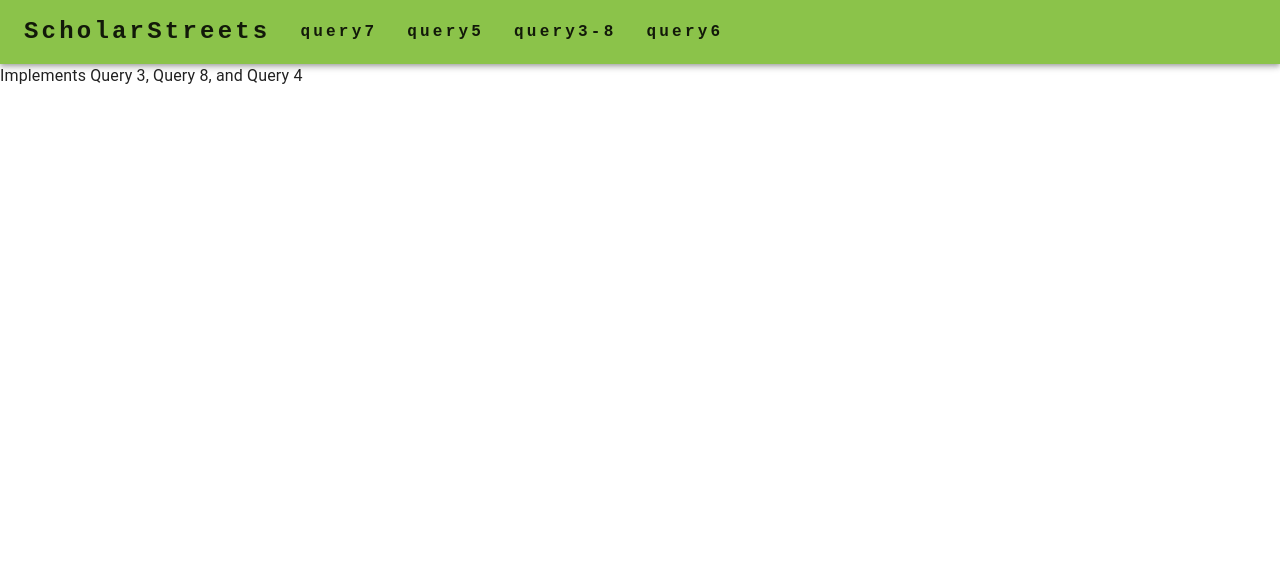
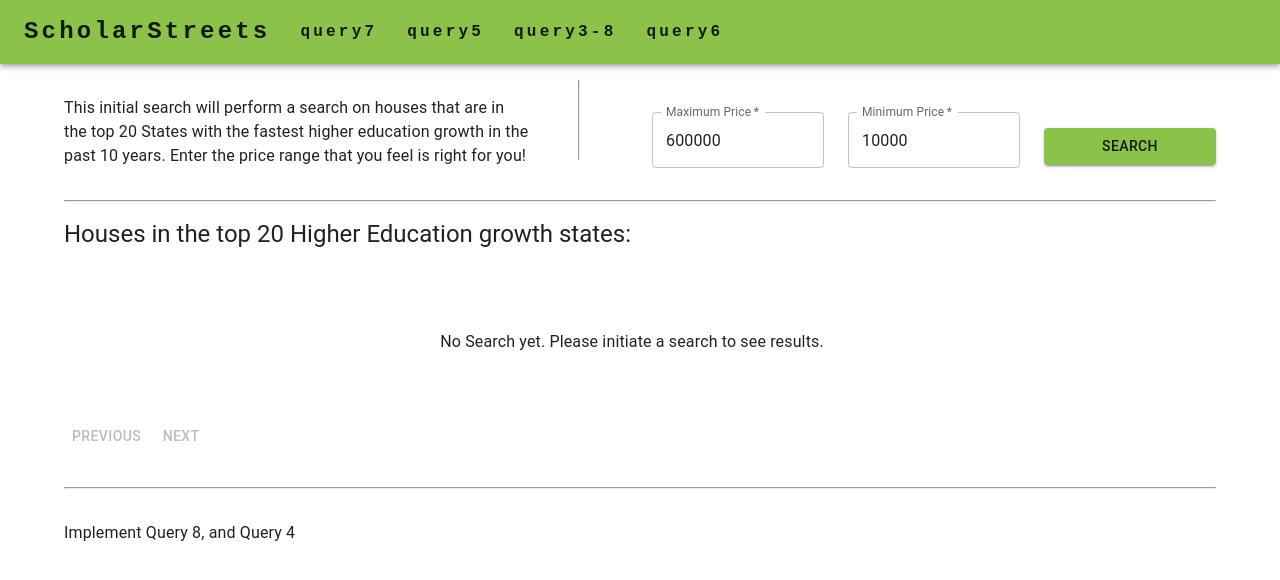
Before and after one commit to AWU0626/CIS-4500-Project, a React (Create React App) app in the folder client/: page /query3-8 in a window 1280 px wide. Shown: the top 580 px of the page. Built offline with nearby package versions, Linux system fonts and the light colour scheme.

Commit message:
q3 frontend impl

```diff
--- a/client/src/pages/EduGrowthToStatePage.jsx
+++ b/client/src/pages/EduGrowthToStatePage.jsx
@@ -1,12 +1,122 @@
-import React from "react";
+import React, { useState } from "react";
 import axios from 'axios';
+import { Container, Grid, Button, Typography, Box, TextField, Card, CardContent } from '@mui/material';
 
 const config = require('../config.json');
+const serverPath = `http://${config.server_host}:${config.server_port}`;
 
 export default function EduGrowthToStatePage() {
+    const [minPrice, setMinPrice] = useState(10000);
+    const [maxPrice, setMaxPrice] = useState(600000);
+    const [pageQ3, setPageQ3] = useState(1);
+    const [pageSizeQ3, setPageSizeQ3] = useState(10);
+    const [resultsQ3, setResultsQ3] = useState([]);
+    const [searchInitiated, setSearchInitiated] = useState(false);
+
+    const handleSearchHousesByTopStates = () => {
+        setPageQ3(1);
+        setSearchInitiated(true);
+        fetchQuery3();
+    }
+
+    const fetchQuery3 = async () => {
+        try {
+            const response = await axios.get(`${serverPath}/api/houses/growing/?min_price=${minPrice}&max_price=${maxPrice}&page=${pageQ3}&pageSize=${pageSizeQ3}`);
+            setResultsQ3(response.data);
+            console.log(response.data);
+
+        } catch(err) {
+            console.log('Error fetching data: ', err);
+            setResultsQ3([]);
+        }
+    }
+
+    const nextPageQ3 = () => {
+        if (resultsQ3.length === pageSizeQ3) {
+            setPageQ3(pageQ3 + 1);
+            fetchQuery3();
+        }
+    }
+
+    const prevPageQ3 = () => {
+        if (pageQ3 > 1) {
+            setPageQ3(pageQ3 - 1);
+            fetchQuery3();
+        }
+    }
+
     return (
-        <div className="body">
-            Implements Query 3, Query 8, and Query 4
-        </div>
+        <Container>
+            <Grid container spacing={2} style={{marginTop: "1rem", marginBottom: "2rem"}}>
+                {/* Query 3 */}
+                <Grid item xs={12}>
+                    <Grid container spacing={3}>
+                        <Grid item xs={5}>
+                            <Typography>
+                                This initial search will perform a search on houses that are in the top 20 States with the fastest higher education growth in the past 10 years. Enter the price range that you feel is right for you!
+                            </Typography>
+                        </Grid>
+                        <hr />
+
+                        <Grid item xs={2}>
+                            <Box sx={{ marginTop: "1rem", marginBot: "1rem"}}>
+                                <TextField required id="outlined-required" label="Maximum Price"
+                                    defaultValue="600000" onChange={(event) => setMaxPrice(parseFloat(event.target.value) || 600000)}/>
+                            </Box>
+                        </Grid>
+                        <Grid item xs={2}>
+                            <Box sx={{marginTop: "1rem", marginBot: "1rem"}}>
+                                <TextField required id="outlined-required" label="Minimum Price"
+                                    defaultValue="10000" onChange={(event) => setMinPrice(parseFloat(event.target.value) || 10000)}/>
+                            </Box>
+                        </Grid>
+                        <Grid item xs={2}>
+                            <Button variant="contained" color="primary" onClick={handleSearchHousesByTopStates} sx={{width: '100%', marginTop: "2rem", marginBot: "2rem"}}>
+                                Search
+                            </Button>
+                        </Grid>
+                    </Grid>
+                    <hr style={{marginTop: "2rem", marginBottom: "1rem"}}/>
+
+                    <Typography variant="h5" style={{marginBottom:"1rem"}}> Houses in the top 20 Higher Education growth states: </Typography>
+                    <Grid container spacing={2} justifyContent={"center"} alignItems={"center"}>
+
+                        {resultsQ3.length > 0 ? (
+                            resultsQ3.slice(0, 10).map((house, index) => (
+                                <Grid item key={index} xs={2.4} sm={2.4} md={2.4} lg={2.4}>
+                                    <Card raised>
+                                        <CardContent>
+                                            <Typography variant="h6" gutterBottom>House Details</Typography>
+                                            <Typography variant="body2">State: {house.STATE}</Typography>
+                                            <Typography variant="body2">10-Year Higher Education Growth: {100 * house.avg_higher_edu_growth}%</Typography>
+                                            <Typography variant="body2">Beds: {house.bed}</Typography>
+                                            <Typography variant="body2">Baths: {house.bath}</Typography>
+                                            <Typography variant="body2">City: {house.city}</Typography>
+                                            <Typography variant="body2">House ID: {house.house_id}</Typography>
+                                            <Typography variant="body2">House Size: {house.house_size} sq ft</Typography>
+                                            <Typography variant="body2">Price: ${house.price.toLocaleString()}</Typography>
+                                            <Typography variant="body2">ZIP Code: {house.zip_code}</Typography>
+                                        </CardContent>
+                                    </Card>
+                                </Grid>
+                            ))
+                        ) : searchInitiated ? (
+                            <Typography style={{ marginTop: "5rem", marginBottom: "3rem" }}>Rendering results ... </Typography>
+                        ) : (
+                            <Typography style={{ marginTop: "5rem", marginBottom: "3rem" }}>No Search yet. Please initiate a search to see results.</Typography>
+                        )}
+                    </Grid>
+                    <Button onClick={() => prevPageQ3()} disabled={pageQ3 === 1} style={{marginTop: "1rem"}}>Previous</Button>
+                    <Button onClick={() => nextPageQ3()} disabled={resultsQ3.length < 10} style={{marginTop: "1rem"}}>Next</Button>
+                    <hr style={{marginTop: "2rem", marginBottom: "1rem"}}/>
+
+                </Grid>
+
+                {/* Query 8, 4 */}
+                <Grid item xs={4}>
+                    Implement Query 8, and Query 4
+                </Grid>
+            </Grid>
+        </Container>
     );
 }
```
